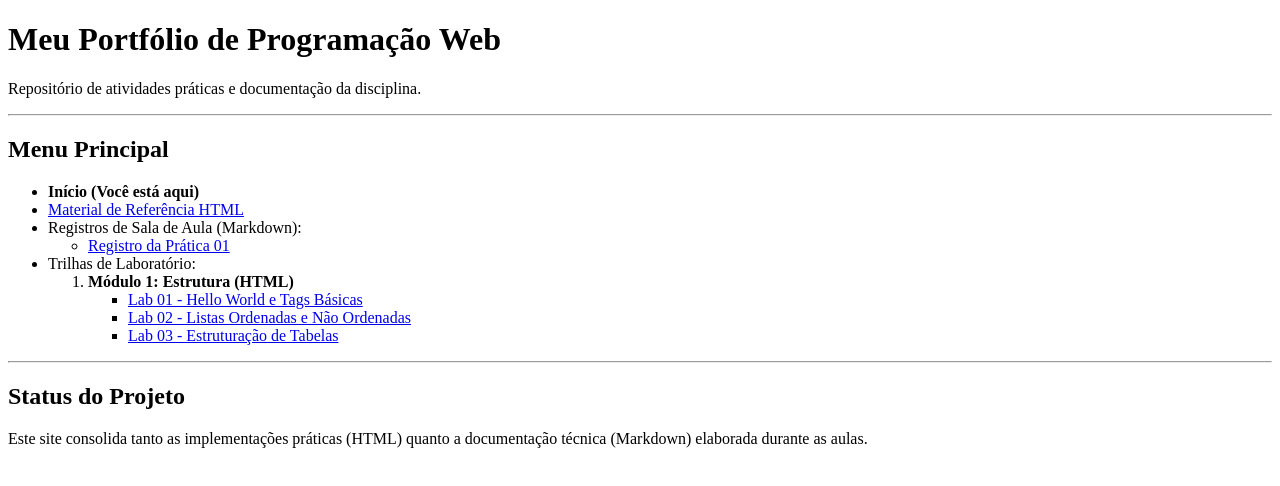
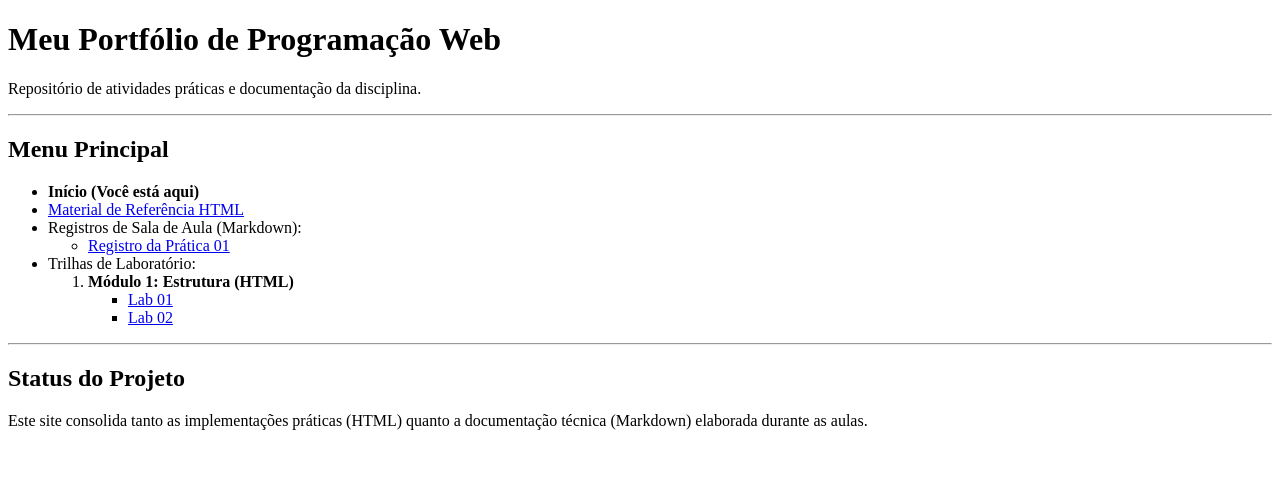
Before and after one commit to Programacao-Web-BSI-2026-2/lab-asafefernandes, a plain HTML site: page index.html in a window 1280 px wide. Drawn offline with Linux system fonts and the light colour scheme.

Commit message:
Update index.html

```diff
--- a/index.html
+++ b/index.html
@@ -28,9 +28,9 @@
                 <ol>
                     <li><b>Módulo 1: Estrutura (HTML)</b>
                         <ul>
-                            <li><a href="lab/01/index.html">Lab 01 - Hello World e Tags Básicas</a></li>
-                            <li><a href="lab/02/index.html">Lab 02 - Listas Ordenadas e Não Ordenadas</a></li>
-                            <li><a href="lab/03/index.html">Lab 03 - Estruturação de Tabelas</a></li>
+                            <li><a href="lab/01/index.html">Lab 01</a></li>
+                            <li><a href="lab/02/index.html">Lab 02</a></li>
+
                         </ul>
                     </li>
                 </ol>
```
